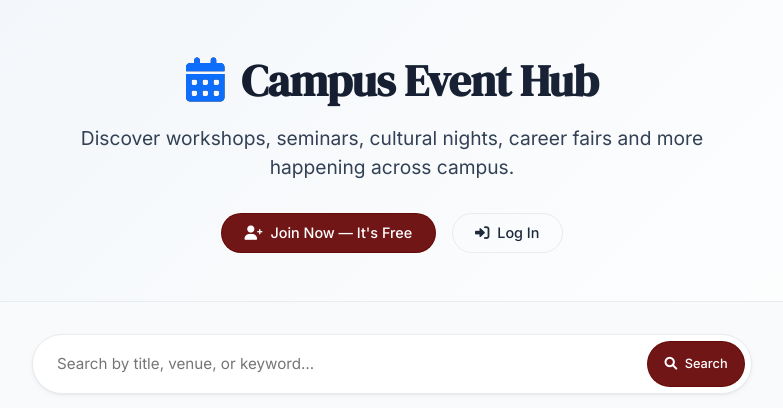
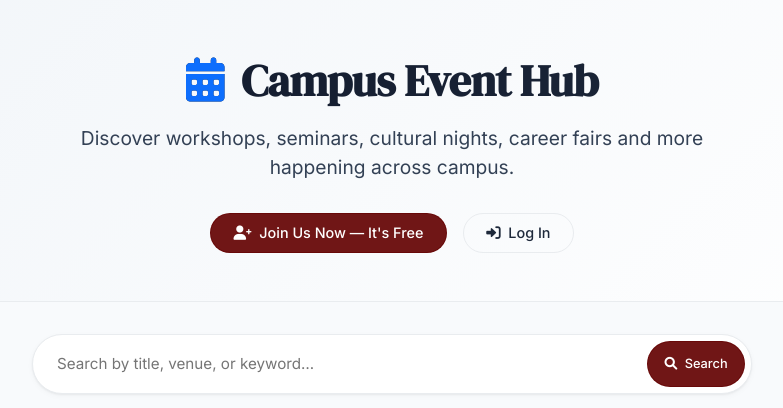
Before and after one commit to joshuaka12/Event_Management_System, a PHP site: page /index.php in a window 1280 px wide. Shown: the part 151-559 px from the top of the page, without its empty margins (248-1031 px from the left). Run offline with PHP 8.4, Linux system fonts and the light colour scheme; data comes from the database, SQL or seed files in the repository.

```diff
--- a/index.php
+++ b/index.php
@@ -357,7 +357,7 @@ require_once __DIR__ . '/includes/header.php';
         <p>Discover workshops, seminars, cultural nights, career fairs and more happening across campus.</p>
         <?php if (!is_logged_in()): ?>
         <div class="hero-actions">
-            <a href="<?= base_url('register.php') ?>" class="btn btn-primary"><i class="fas fa-user-plus me-1"></i> Join Now — It's Free</a>
+            <a href="<?= base_url('register.php') ?>" class="btn btn-primary"><i class="fas fa-user-plus me-1"></i> Join Us Now — It's Free</a>
             <a href="<?= base_url('login.php') ?>" class="btn btn-outline"><i class="fas fa-sign-in-alt me-1"></i> Log In</a>
         </div>
         <?php endif; ?>
```
